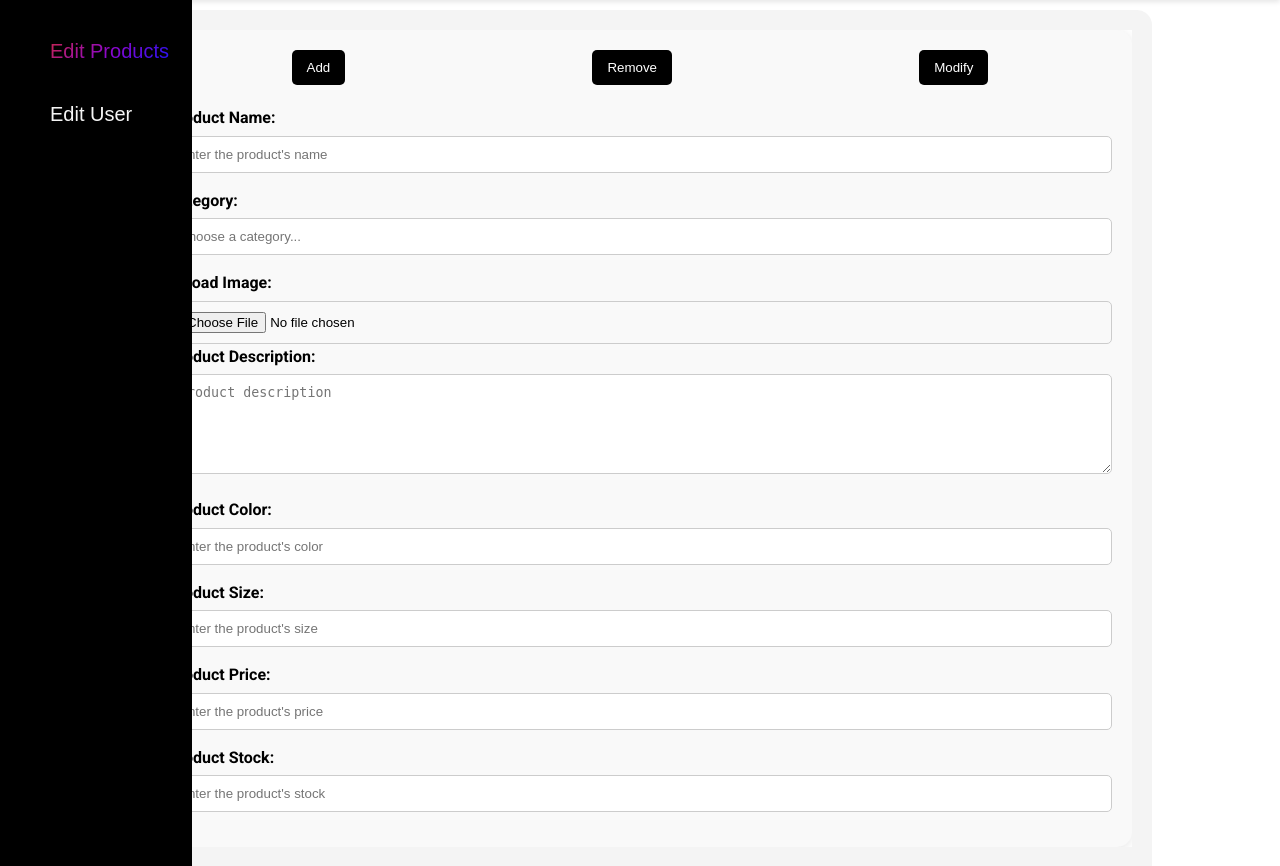
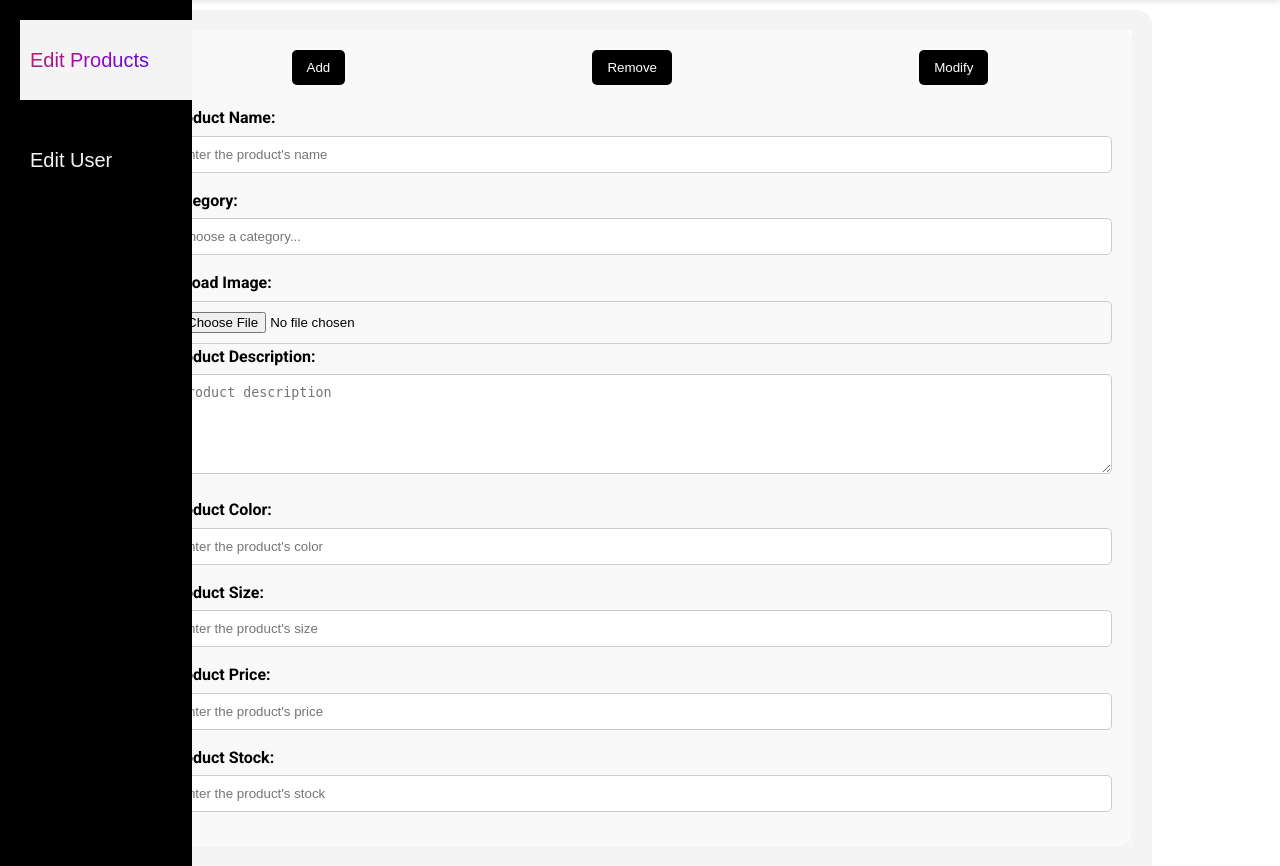
Before and after one commit to 0x00K1/TechSavvies, a PHP site: page /root/root.php in a window 1280 px wide. Shown: the part 60-926 px from the top of the page. Run offline with PHP 8.4, Linux system fonts and the light colour scheme.

Commit message:
Updated the toolbar 	renamed:    [F]hummaidNowwroking -> [F]hammedNowwroking 	modified:   assets/css/root.css 	modified:   root/root.php

```diff
--- a/assets/css/root.css
+++ b/assets/css/root.css
@@ -35,46 +35,38 @@ root toolbar (WIP)
     width: 15%;
     height: 100vh;
     margin-top: 60px;
-    z-index: 5;
+    z-index: 10000000;/*becuase header in the way*/
   }
   .toolbar_buttons{
-    padding-top: 20px;
     height: 100%;
     width: 100%;
-    margin-left: 20px;
   }
 
-  .toolbar .toolbar_buttons button.active{
-      background: var(--links-color);
-      background-clip: text;
-      -webkit-background-clip: text;
-      -webkit-text-fill-color: transparent;
+  .toolbar_buttons div{
+    margin: 20px;
+    margin-right: 0px;
+    height: 80px;
+    background-color: var(--secondary-color);
   }
-  .toolbar .toolbar_buttons button {
+  .toolbar button {
+    padding: 10px;
+   border: none;
    background-color: var(--primary-color);
-    background: var(--secondary-color);
-    background-clip: text;
-    -webkit-background-clip: text;
-    -webkit-text-fill-color: transparent;
-    border-radius: 10px;
-    padding: 10px;
-    margin: 10px 20px;
-    border:hidden;
-    text-align: center;
-    cursor: pointer;
-    transition: background-color 0.3s;
+   color: var(--secondary-color);
+   height: 100%;
+   width: 100%;
    font-size: 20px;
+   text-align: left;
   }
 
-  .toolbar .toolbar_buttons button:hover {
-      background: var(--links-color);
-      background-clip: text;
-      -webkit-background-clip: text;
-      -webkit-text-fill-color: transparent;
+  .toolbar  button:hover {
+   background-color:var(--accent-color);
+   color :var(--text-color);
+   scale: -5px;
   }
 
 
-  .toolbar .toolbar_buttons button.active{
+  .toolbar  button.active{
     background: var(--links-color);
     background-clip: text;
     -webkit-background-clip: text;
--- a/root/root.php
+++ b/root/root.php
@@ -20,8 +20,8 @@
     <section class="Boss">
         <div class="toolbar">
             <div class="toolbar_buttons">
-                <button id="EditPro_button">Edit Products</button>
-                <button id="EditUser_button">Edit User</button>
+                <div><button id="EditPro_button">Edit Products</button></div>
+                <div><button id="EditUser_button">Edit User</button></div>
             </div>
         </div>
         <div class="funcarea">
```
Also changed, not shown: 2 other files. Lines whose indentation alone changed are shown as unchanged.
